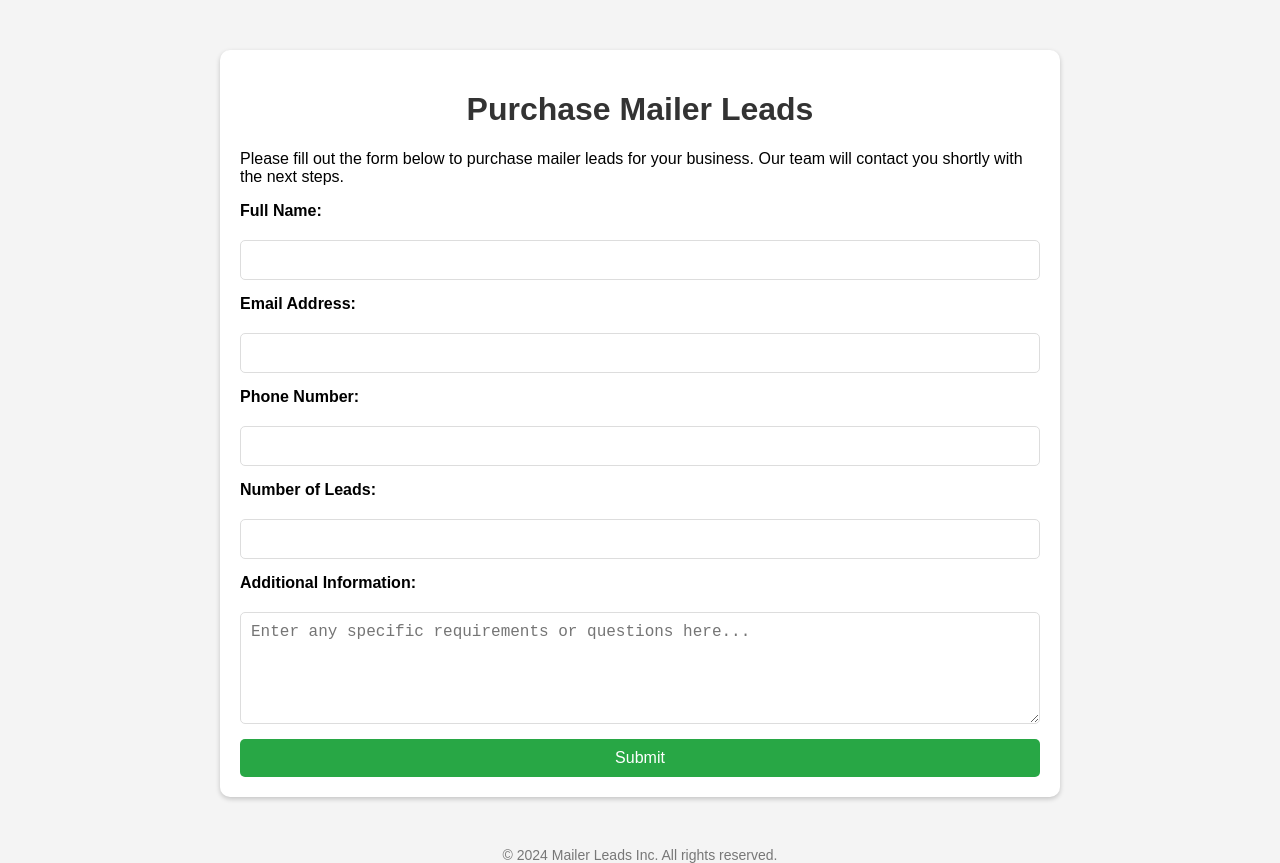
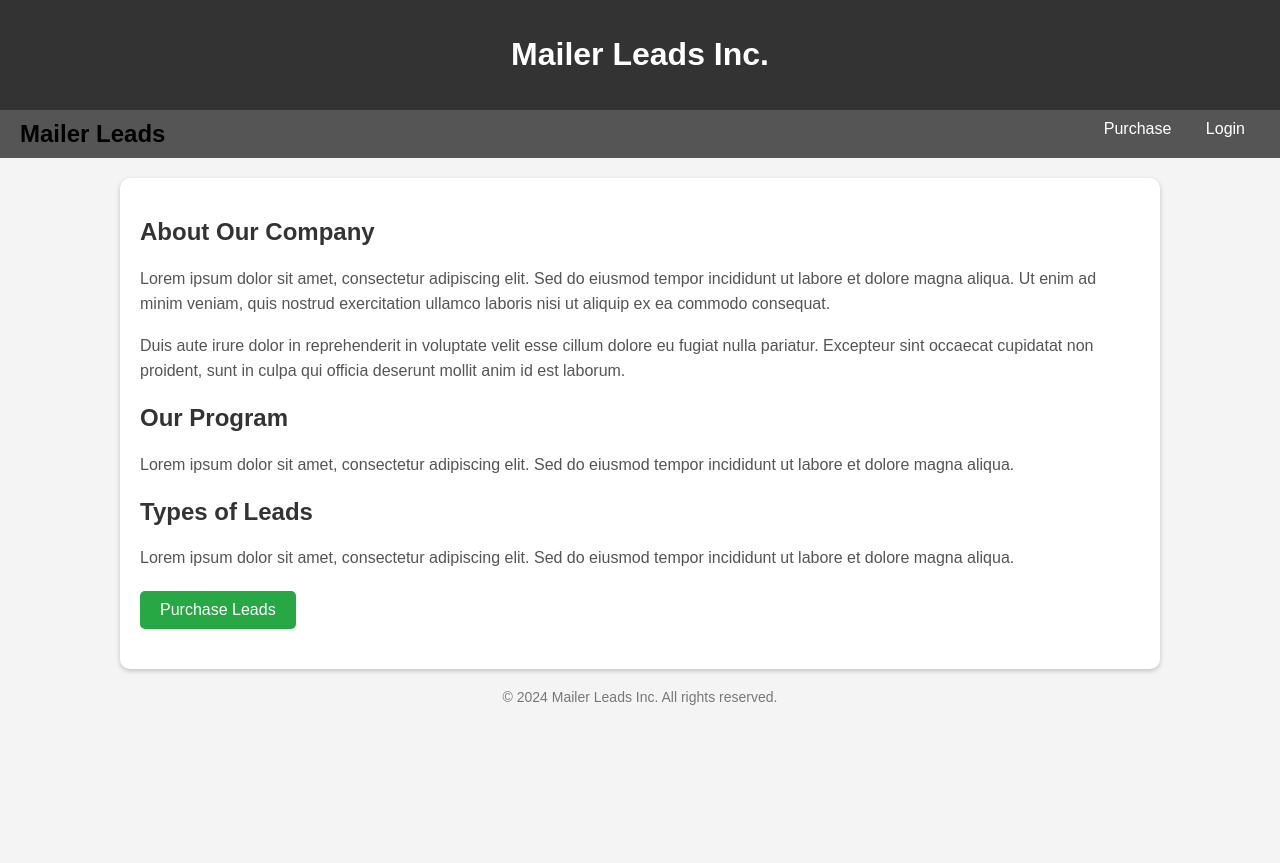
Before and after one commit to kylevanbibber/smithleads, a plain HTML site: page index.html in a window 1280 px wide. After the commit the page ends 800 px from the top, so only its background shows below. Drawn offline with Linux system fonts and the light colour scheme.

Commit message:
Update index.html

```diff
--- a/index.html
+++ b/index.html
@@ -3,7 +3,7 @@
 <head>
     <meta charset="UTF-8">
     <meta name="viewport" content="width=device-width, initial-scale=1.0">
-    <title>Purchase Mailer Leads</title>
+    <title>Mailer Leads</title>
     <style>
         body {
             font-family: Arial, sans-serif;
@@ -11,52 +11,58 @@
             margin: 0;
             padding: 0;
         }
+        .header {
+            background-color: #333;
+            color: white;
+            padding: 15px 20px;
+            text-align: center;
+        }
+        .navbar {
+            display: flex;
+            justify-content: space-between;
+            background-color: #555;
+            padding: 10px 20px;
+        }
+        .navbar a {
+            color: white;
+            text-decoration: none;
+            padding: 10px 15px;
+        }
+        .navbar a:hover {
+            background-color: #444;
+        }
+        .logo {
+            font-size: 24px;
+            font-weight: bold;
+        }
         .container {
-            max-width: 800px;
-            margin: 50px auto;
+            max-width: 1000px;
+            margin: 20px auto;
             background: #fff;
             padding: 20px;
             border-radius: 10px;
             box-shadow: 0 2px 5px rgba(0, 0, 0, 0.2);
         }
-        h1, h2 {
-            text-align: center;
+        .content {
+            margin-bottom: 20px;
+        }
+        .content h2 {
             color: #333;
         }
-        form {
-            display: flex;
-            flex-direction: column;
-            gap: 15px;
+        .content p {
+            color: #555;
+            line-height: 1.6;
         }
-        label {
-            font-weight: bold;
-            margin-bottom: 5px;
-        }
-        input[type="text"],
-        input[type="email"],
-        input[type="number"],
-        textarea {
-            padding: 10px;
-            border: 1px solid #ddd;
+        .btn {
+            display: inline-block;
+            padding: 10px 20px;
+            color: white;
+            background-color: #28a745;
+            text-decoration: none;
             border-radius: 5px;
-            font-size: 16px;
-            width: 100%;
-            box-sizing: border-box;
-        }
-        textarea {
-            resize: vertical;
-        }
-        button {
-            background-color: #28a745;
-            color: white;
-            padding: 10px;
-            border: none;
-            border-radius: 5px;
-            font-size: 16px;
-            cursor: pointer;
             transition: background-color 0.3s ease;
         }
-        button:hover {
+        .btn:hover {
             background-color: #218838;
         }
         .footer {
@@ -69,27 +75,38 @@
 </head>
 <body>
 
+<header class="header">
+    <h1>Mailer Leads Inc.</h1>
+</header>
+
+<nav class="navbar">
+    <div class="logo">Mailer Leads</div>
+    <div>
+        <a href="#purchase">Purchase</a>
+        <a href="#login">Login</a>
+    </div>
+</nav>
+
 <div class="container">
-    <h1>Purchase Mailer Leads</h1>
-    <p>Please fill out the form below to purchase mailer leads for your business. Our team will contact you shortly with the next steps.</p>
-    <form>
-        <label for="name">Full Name:</label>
-        <input type="text" id="name" name="name" required>
+    <section class="content">
+        <h2>About Our Company</h2>
+        <p>Lorem ipsum dolor sit amet, consectetur adipiscing elit. Sed do eiusmod tempor incididunt ut labore et dolore magna aliqua. Ut enim ad minim veniam, quis nostrud exercitation ullamco laboris nisi ut aliquip ex ea commodo consequat.</p>
+        <p>Duis aute irure dolor in reprehenderit in voluptate velit esse cillum dolore eu fugiat nulla pariatur. Excepteur sint occaecat cupidatat non proident, sunt in culpa qui officia deserunt mollit anim id est laborum.</p>
+    </section>
 
-        <label for="email">Email Address:</label>
-        <input type="email" id="email" name="email" required>
+    <section class="content">
+        <h2>Our Program</h2>
+        <p>Lorem ipsum dolor sit amet, consectetur adipiscing elit. Sed do eiusmod tempor incididunt ut labore et dolore magna aliqua.</p>
+    </section>
 
-        <label for="phone">Phone Number:</label>
-        <input type="text" id="phone" name="phone" required>
+    <section class="content">
+        <h2>Types of Leads</h2>
+        <p>Lorem ipsum dolor sit amet, consectetur adipiscing elit. Sed do eiusmod tempor incididunt ut labore et dolore magna aliqua.</p>
+    </section>
 
-        <label for="quantity">Number of Leads:</label>
-        <input type="number" id="quantity" name="quantity" min="1" required>
-
-        <label for="message">Additional Information:</label>
-        <textarea id="message" name="message" rows="5" placeholder="Enter any specific requirements or questions here..."></textarea>
-
-        <button type="submit">Submit</button>
-    </form>
+    <section class="content">
+        <a href="#purchase" class="btn">Purchase Leads</a>
+    </section>
 </div>
 
 <div class="footer">
```
